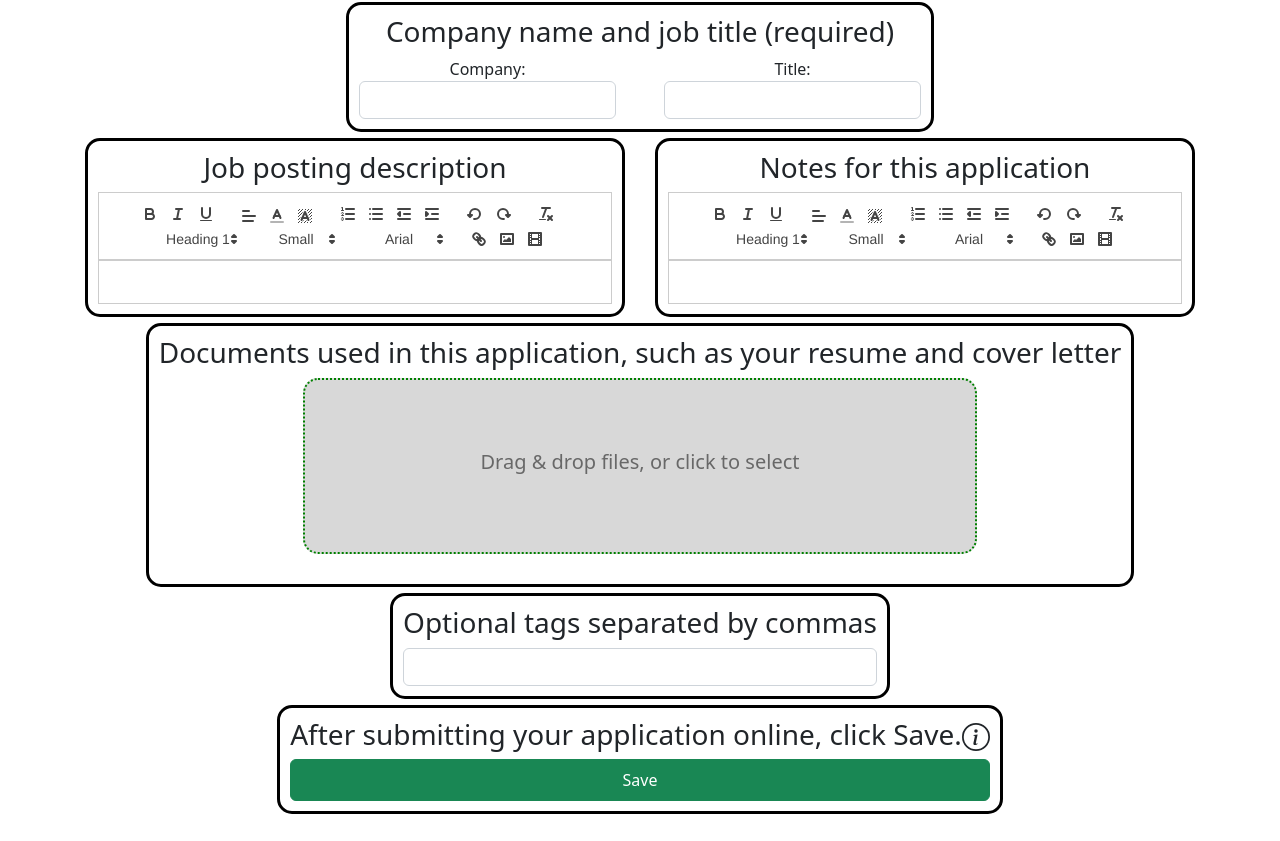
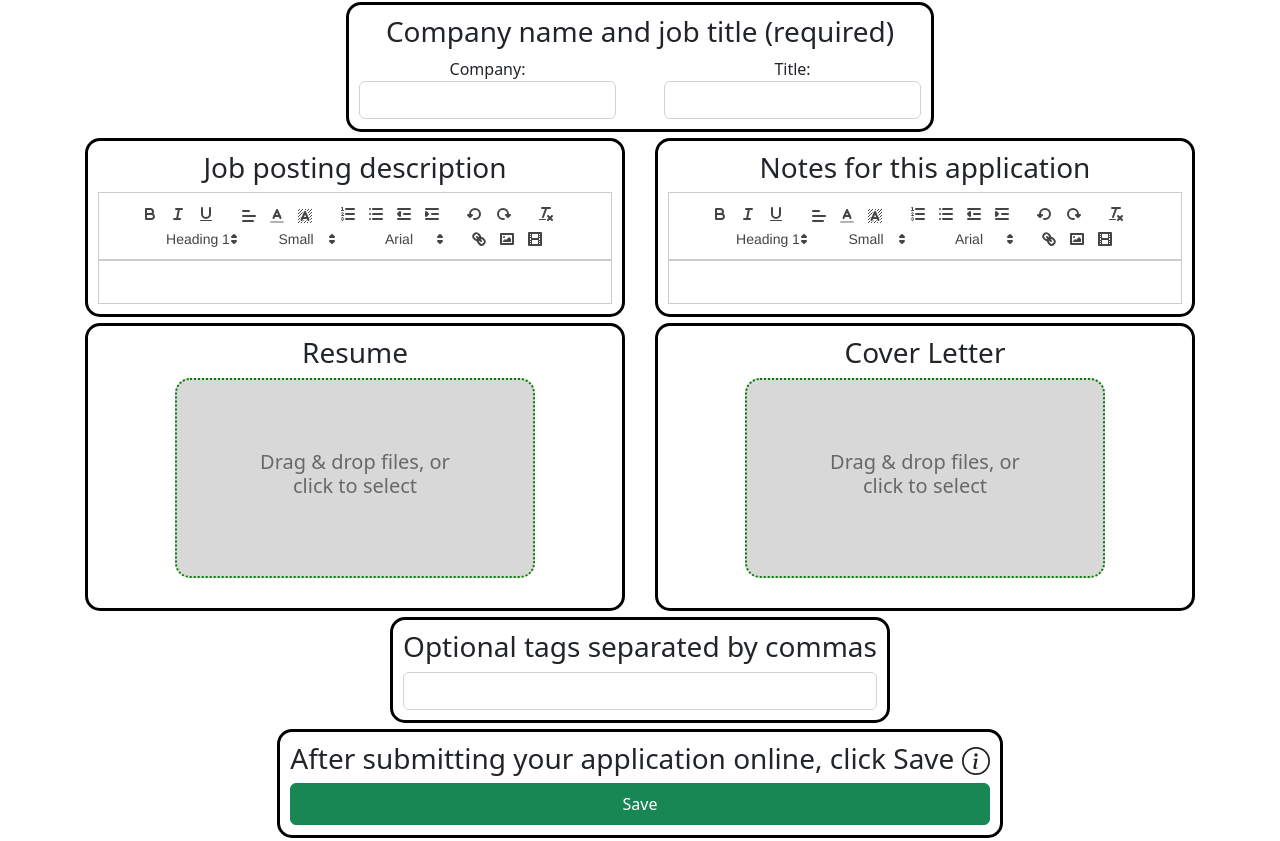
Before and after one commit to jonro2955/job-tracker-client, a React (Create React App) app: page /#/ in a window 1280 px wide. Shown: the part 342-1183 px from the top of the page. Before the commit the page ends 1159 px from the top, so only its background shows below. Built offline with nearby package versions, Linux system fonts and the light colour scheme.

Commit message:
Send resume and cover letter files to psql db as BYTEA

```diff
--- /dev/null
+++ b/src/components/Step5Resume.js
@@ -0,0 +1,39 @@
+import React from "react";
+import Dropzone from "react-dropzone";
+// https://react-dropzone.js.org/#section-examples
+
+export default function Step5({ setResumeFile, resumeDisplayFile, setResumeDisplayFile }) {
+  return (
+    <div className="step w-md-75">
+      <h3>Resume</h3>
+      <Dropzone multiple={false} onDrop={setResumeFile}>
+        {({ getRootProps, getInputProps }) => (
+          <section>
+            <div {...getRootProps({ className: "dropzone" })}>
+              <input {...getInputProps()} />
+              <h5>Drag & drop files, or click to select</h5>
+            </div>
+            <div>
+              {resumeDisplayFile.name && (
+                <div>
+                  <span className="text-primary">
+                    <strong>{resumeDisplayFile.name}</strong> - {resumeDisplayFile.size} bytes
+                    &nbsp;
+                    <button
+                      className="btn btn-outline-success"
+                      onClick={() => {
+                        setResumeDisplayFile({});
+                      }}
+                    >
+                      x
+                    </button>
+                  </span>
+                </div>
+              )}
+            </div>
+          </section>
+        )}
+      </Dropzone>
+    </div>
+  );
+}
--- a/src/components/Step5.js
+++ b/src/components/Step6CL.js
@@ -1,18 +1,11 @@
 import React from "react";
 import Dropzone from "react-dropzone";
-// https://react-dropzone.js.org/#section-examples
 
-export default function Step5({ handleSetFilesState, files, setFiles }) {
-  function deleteFile(i) {
-    let arr = [...files];
-    arr.splice(i, 1);
-    setFiles(arr);
-  }
-
+export default function Step6({ setCoverLetterFile, coverLetterDisplayFile, setCoverLetterDisplayFile }) {
   return (
     <div className="step w-md-75">
-      <h3>Documents used in this application, such as your resume and cover letter</h3>
-      <Dropzone multiple={true} onDrop={handleSetFilesState}>
+      <h3>Cover Letter</h3>
+      <Dropzone multiple={false} onDrop={setCoverLetterFile}>
         {({ getRootProps, getInputProps }) => (
           <section>
             <div {...getRootProps({ className: "dropzone" })}>
@@ -20,21 +13,22 @@ export default function Step5({ handleSetFilesState, files, setFiles }) {
               <h5>Drag & drop files, or click to select</h5>
             </div>
             <div>
-              {files.map((file, i) => (
-                <div key={i}>
+              {coverLetterDisplayFile.name && (
+                <div>
                   <span className="text-primary">
-                    <strong>{file.name}</strong> - {file.size} bytes &nbsp;
+                    <strong>{coverLetterDisplayFile.name}</strong> - {coverLetterDisplayFile.size} bytes
+                    &nbsp;
                     <button
                       className="btn btn-outline-success"
                       onClick={() => {
-                        deleteFile(i);
+                        setCoverLetterDisplayFile({});
                       }}
                     >
                       x
                     </button>
                   </span>
                 </div>
-              ))}
+              )}
             </div>
           </section>
         )}
--- a/src/components/StepSave.js
+++ b/src/components/StepSave.js
@@ -8,7 +8,7 @@ export default function StepSave({ handleSaveApp }) {
   return (
     <div className="step ">
       <h3>
-        After submitting your application online, click Save.
+        After submitting your application online, click Save&nbsp;
         <span>
           <BsInfoCircle id="saveTipBtn" />
           <Tooltip
@@ -20,10 +20,10 @@ export default function StepSave({ handleSaveApp }) {
               setToolTipOn(!toolTipOn);
             }}
           >
-            After saving this application, you can later access the saved application data to guide your
-            interview preparation and make further edits like adding interview dates, pre-interview
-            notes, interview Q&A prep, post-interview notes, negotiation details, ideas for
-            improvement and more. You can keep all of your records into the future to help
+            After saving this application, you can later access the saved application data to guide
+            your interview preparation and make further edits like adding interview dates,
+            pre-interview notes, interview Q&A prep, post-interview notes, negotiation details,
+            ideas for improvement and more. You can keep all of your records into the future to help
             improve your job search skills.
           </Tooltip>
         </span>
--- a/src/pages/HomePage.js
+++ b/src/pages/HomePage.js
@@ -4,12 +4,13 @@ import axios from "axios";
 import BtnCareerRenamer from "../components/BtnCareerRenamer";
 import BtnCareerSwitcher from "../components/BtnCareerSwitcher";
 import BtnCareerAdder from "../components/BtnCareerAdder";
-import Step1 from "../components/Step1";
-import Step2 from "../components/Step2";
-import Step3 from "../components/Step3";
-import Step4 from "../components/Step4";
-import Step5 from "../components/Step5";
-import Step6 from "../components/Step6";
+import Step1URL from "../components/Step1URL";
+import Step2NameTitle from "../components/Step2NameTitle";
+import Step3Desc from "../components/Step3Desc";
+import Step4Notes from "../components/Step4Notes";
+import Step5Resume from "../components/Step5Resume";
+import Step6CL from "../components/Step6CL";
+import Step7Tags from "../components/Step7Tags";
 import StepSave from "../components/StepSave";
 
 export default function HomePage() {
@@ -21,7 +22,10 @@ export default function HomePage() {
   const [jobTitle, setJobTitle] = useState("");
   const [jobDescription, setJobDescription] = useState("");
   const [jobNotes, setJobNotes] = useState("");
-  const [files, setFiles] = useState([]);
+  const [byteaResume, setByteaResume] = useState([]);
+  const [byteaCoverLetter, setByteaCoverLetter] = useState([]);
+  const [resumeDisplayFile, setResumeDisplayFile] = useState({});
+  const [coverLetterDisplayFile, setCoverLetterDisplayFile] = useState({});
   const [tags, setTags] = useState("");
 
   useEffect(() => {
@@ -32,22 +36,10 @@ export default function HomePage() {
     }
   }, [context.dbProfileState]);
 
-  /*
-  handleSetFilesState(droppedFiles) is the "ondrop" callback that is set up to run everytime
-  files are dropped/selected into the step 5 file loader. When files are dropped,
-  those files are inserted into this function as input arguments and this function is ran.
-  When these files are first dropped, for each file, the app receives an abject containing information about those files (like the name, path, etc) but not the actual file contents itself. So in this function, we want to somehow load the file's actual data contents into
-  a variable so that we can insert that variable into the setFiles state setter to store it into the "files" state. Argument newFiles will be an array of file data abjects.
-
-  We'll define a subfunction inside the function that will return a promise, so
-  the function needs to be asynchronous.
-  */
-  async function handleSetFilesState(newFiles) {
-    // subfunction
-    const getByteArray = (file) => {
+  function getByteArray(file) {
     return new Promise((acc, err) => {
-        const reader = new FileReader(); // browser's built in file reader method
-        reader.onload = (event) => {
+      const reader = new FileReader();
+      reader.onloadend = (event) => {
         acc(event.target.result);
       };
       reader.onerror = (error) => {
@@ -55,26 +47,20 @@ export default function HomePage() {
       };
       reader.readAsArrayBuffer(file);
     });
-    };
-    console.log("here we have the regular file objects : ", newFiles);
-    let byteafilesArray = [];
-    let arrayBuffersArray = [];
-    newFiles.forEach(async (file) => {
-      const arrayBuffer = await getByteArray(file);
-      arrayBuffersArray.push(arrayBuffer);
+  }
+
+  async function setResumeFile(newFile) {
+    const arrayBuffer = await getByteArray(newFile[0]);
     const bytea = new Uint8Array(arrayBuffer);
-      byteafilesArray.push(bytea);
-    });
-    console.log("here we have the files as temporary array buffers: ", arrayBuffersArray);
-    console.log("here we have the files converted as Uint8Array byte arrays: ", byteafilesArray);
-    // using the getByteArray subfunction
-    /*
-    const temp = await getByteArray(newFiles[0]);
-    console.log("here we have the files as ArrayBuffers : ", temp);
-    const fileb = new Uint8Array(temp);
-    console.log("here we have converted the file as an Uint8Array : ", fileb);
-    */
-    setFiles([...files, ...newFiles]);
+    setByteaResume(bytea);
+    setResumeDisplayFile(newFile[0]);
+  }
+
+  async function setCoverLetterFile(newFile) {
+    const arrayBuffer = await getByteArray(newFile[0]);
+    const bytea = new Uint8Array(arrayBuffer);
+    setByteaCoverLetter(bytea);
+    setCoverLetterDisplayFile(newFile[0]);
   }
 
   function handleSaveApp() {
@@ -90,7 +76,8 @@ export default function HomePage() {
       jobDescription: jobDescription.toString("html"),
       jobTitle: jobTitle,
       jobNotes: jobNotes.toString("html"),
-      files: files,
+      resumeFile: byteaResume,
+      coverLetterFile: byteaCoverLetter,
       tags: tags.split(","),
       careerName: careersList[currentCareerNum],
       applicationDate: getTimeStamp(),
@@ -116,8 +103,8 @@ export default function HomePage() {
   function getTimeStamp() {
     let date = new Date();
     let year = date.getFullYear().toString(); // 4-digit year
-    let month = (date.getMonth() + 1).toString(); // 00-11
-    let day = date.getDate().toString(); // 00-06
+    let month = (date.getMonth() + 1).toString(); // 1-12
+    let day = date.getDate().toString(); // 1-31
     let hour = date.getHours(); // 0-23
     let min = date.getMinutes(); // 0-59
     if (month.length === 1) {
@@ -125,6 +112,12 @@ export default function HomePage() {
     }
     if (day.length === 1) {
       day = "0" + day;
+    }
+    if (hour.length === 1) {
+      hour = "0" + hour;
+    }
+    if (min.length === 1) {
+      min = "0" + min;
     }
     return parseInt(year + month + day + hour + min);
   } // format: 202201232250 (yyyymmddhhmm)
@@ -135,7 +128,8 @@ export default function HomePage() {
     setCompanyName("");
     setJobTitle("");
     setJobNotes("");
-    setFiles([]);
+    setByteaResume([]);
+    setByteaCoverLetter([])
     let nodeList = document.getElementsByTagName("input");
     let nodeListConvertedToArray = Array.prototype.slice.call(nodeList);
     nodeListConvertedToArray.forEach((input) => {
@@ -170,12 +164,12 @@ export default function HomePage() {
           currentCareerNum={currentCareerNum}
         />
       </div>
-      <Step1 setPostingURL={setPostingURL} />
-      <Step2 setCompanyName={setCompanyName} setJobTitle={setJobTitle} />
+      <Step1URL setPostingURL={setPostingURL} />
+      <Step2NameTitle setCompanyName={setCompanyName} setJobTitle={setJobTitle} />
       <div className="container">
         <div className="row">
           <div className="col">
-            <Step3
+            <Step3Desc
               id="step3editor"
               name="step3editor"
               value={jobDescription}
@@ -183,12 +177,29 @@ export default function HomePage() {
             />
           </div>
           <div className="col">
-            <Step4 id="step4editor" value={jobNotes} onChange={setJobNotes} />
+            <Step4Notes id="step4editor" value={jobNotes} onChange={setJobNotes} />
           </div>
         </div>
       </div>
-      <Step5 handleSetFilesState={handleSetFilesState} files={files} setFiles={setFiles} />
-      <Step6 setTags={setTags} />
+      <div className="container">
+        <div className="row">
+          <div className="col">
+            <Step5Resume
+              setResumeFile={setResumeFile}
+              resumeDisplayFile={resumeDisplayFile}
+              setResumeDisplayFile={setResumeDisplayFile}
+            />
+          </div>
+          <div className="col">
+            <Step6CL
+              setCoverLetterFile={setCoverLetterFile}
+              coverLetterDisplayFile={coverLetterDisplayFile}
+              setCoverLetterDisplayFile={setCoverLetterDisplayFile}
+            />
+          </div>
+        </div>
+      </div>
+      <Step7Tags setTags={setTags} />
       <StepSave handleSaveApp={handleSaveApp} />
     </div>
   );
```
Also changed, not shown: src/components/Step1URL.js (renamed from src/components/Step1.js), src/components/Step2NameTitle.js (renamed from src/components/Step2.js), src/components/Step3Desc.js (renamed from src/components/Step3.js), src/components/Step4Notes.js (renamed from src/components/Step4.js), src/components/Step7Tags.js (renamed from src/components/Step6.js). Lines whose indentation alone changed are shown as unchanged.
